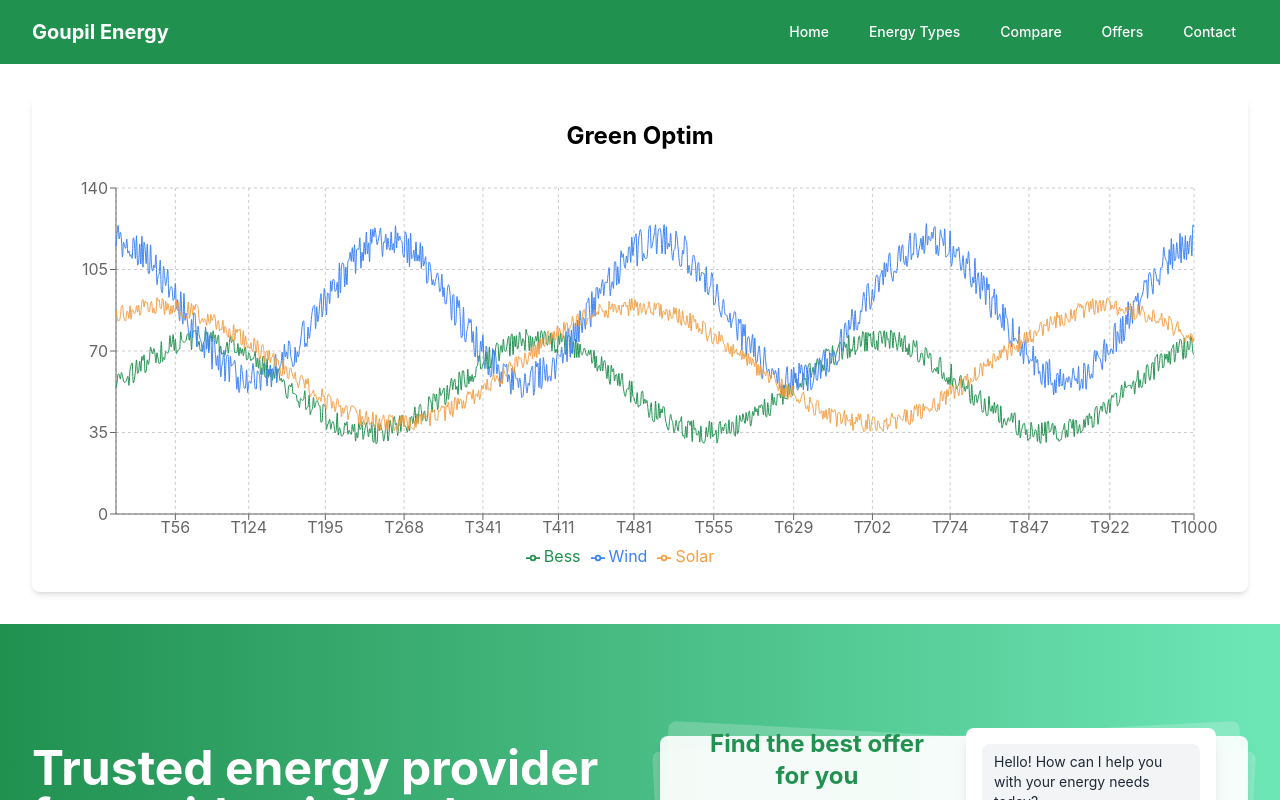
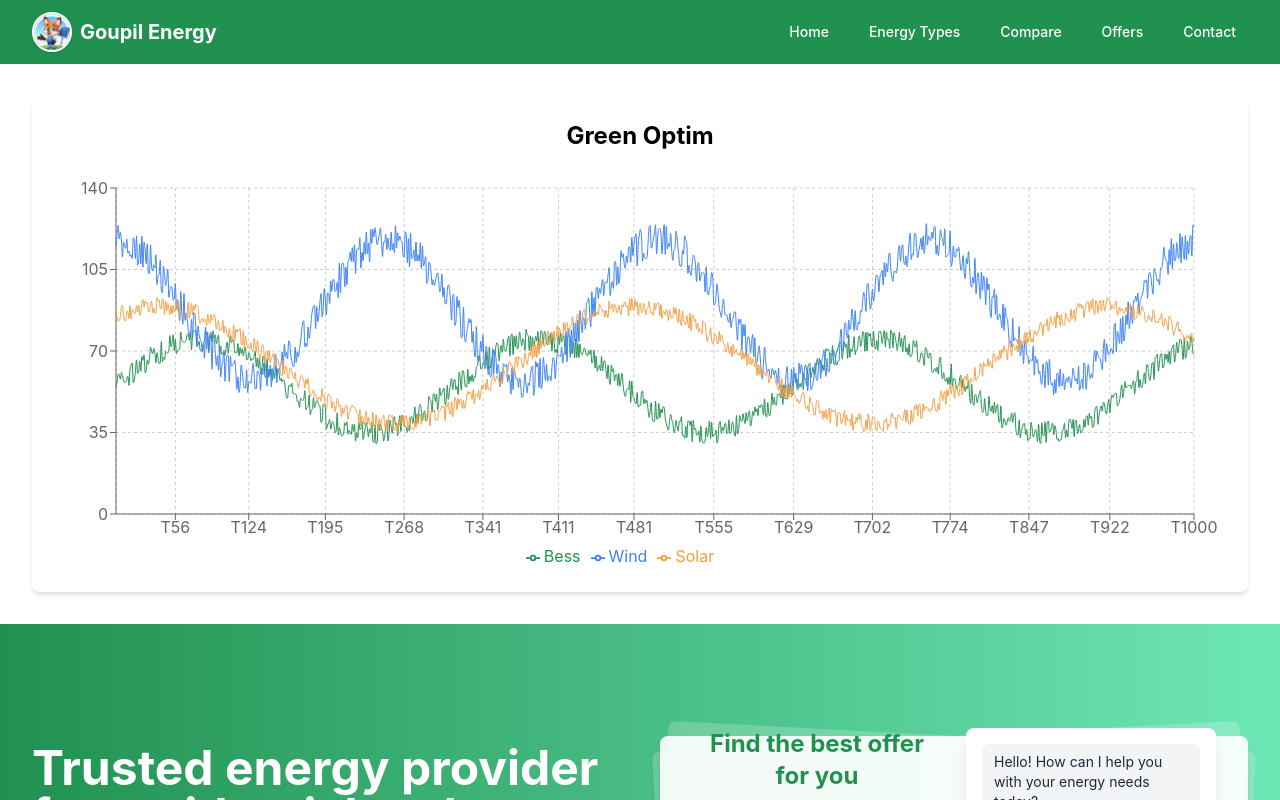
Before and after one commit to engie-codespace/demo7-dirty-power, a React (Create React App) app: page /#/ in a window 1280 px wide. Shown: the top 800 px of the page. Built offline with nearby package versions, Linux system fonts and the light colour scheme.

Commit message:
Update hero section subheading and stage all page changes

```diff
--- a/src/components/Navbar.tsx
+++ b/src/components/Navbar.tsx
@@ -14,6 +14,12 @@ const Navbar: React.FC = () => {
         <div className="flex justify-between h-16">
           <div className="flex items-center">
             <Link to="/" className="flex-shrink-0 flex items-center">
+              <img
+                src="/demo7-dirty-power/logo.jpeg"
+                alt="Goupil Energy Logo"
+                className="h-10 w-10 object-cover rounded-full border-2 border-white shadow mr-2"
+                style={{ aspectRatio: '1/1' }}
+              />
               <span className="text-white text-xl font-bold">Goupil Energy</span>
             </Link>
           </div>
--- a/src/pages/ComparePage.tsx
+++ b/src/pages/ComparePage.tsx
@@ -61,6 +61,14 @@ const ComparePage: React.FC = () => {
 
   return (
     <div className="bg-light min-h-screen">
+      <div className="flex justify-center pt-8">
+        <img
+          src="/demo7-dirty-power/logo.jpeg"
+          alt="DirtyPower Logo"
+          className="h-20 w-20 object-cover rounded-full border-2 border-primary shadow"
+          style={{ aspectRatio: '1/1' }}
+        />
+      </div>
       <div className="max-w-7xl mx-auto px-4 sm:px-6 lg:px-8 py-16">
         <div className="text-center mb-12">
           <h1 className="text-4xl font-bold text-dark">Energy Comparison Tool</h1>
--- a/src/pages/ContactPage.tsx
+++ b/src/pages/ContactPage.tsx
@@ -42,6 +42,14 @@ const ContactPage: React.FC = () => {
 
   return (
     <div className="bg-light min-h-screen">
+      <div className="flex justify-center pt-8">
+        <img
+          src="/demo7-dirty-power/logo.jpeg"
+          alt="DirtyPower Logo"
+          className="h-20 w-20 object-cover rounded-full border-2 border-primary shadow"
+          style={{ aspectRatio: '1/1' }}
+        />
+      </div>
       <div className="max-w-7xl mx-auto px-4 sm:px-6 lg:px-8 py-16">
         <div className="text-center mb-12">
           <h1 className="text-4xl font-bold text-dark">Contact Us</h1>
--- a/src/pages/EnergyTypesPage.tsx
+++ b/src/pages/EnergyTypesPage.tsx
@@ -25,6 +25,14 @@ const EnergyTypesPage: React.FC = () => {
 
   return (
     <div className="bg-light min-h-screen">
+      <div className="flex justify-center pt-8">
+        <img
+          src="/demo7-dirty-power/logo.jpeg"
+          alt="DirtyPower Logo"
+          className="h-20 w-20 object-cover rounded-full border-2 border-primary shadow"
+          style={{ aspectRatio: '1/1' }}
+        />
+      </div>
       <div className="max-w-7xl mx-auto px-4 sm:px-6 lg:px-8 py-16">
         <div className="text-center mb-12">
           <h1 className="text-4xl font-bold text-dark">Our Energy Types</h1>
--- a/src/pages/OffersPage.tsx
+++ b/src/pages/OffersPage.tsx
@@ -28,6 +28,14 @@ const OffersPage: React.FC = () => {
 
   return (
     <div className="bg-light min-h-screen">
+      <div className="flex justify-center pt-8">
+        <img
+          src="/demo7-dirty-power/logo.jpeg"
+          alt="DirtyPower Logo"
+          className="h-20 w-20 object-cover rounded-full border-2 border-primary shadow"
+          style={{ aspectRatio: '1/1' }}
+        />
+      </div>
       <div className="max-w-7xl mx-auto px-4 sm:px-6 lg:px-8 py-16">
         <div className="text-center mb-12">
           <h1 className="text-4xl font-bold text-dark">Our Energy Offers</h1>
```
